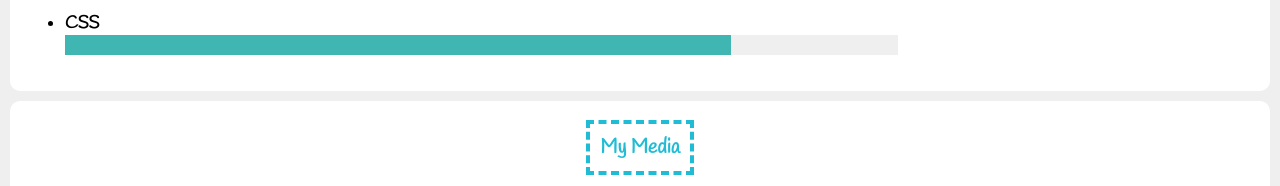
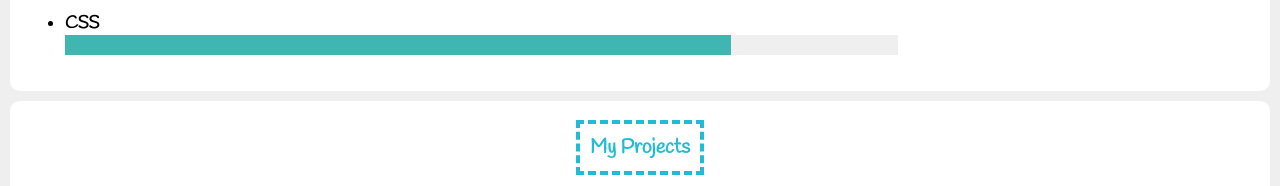
Before and after one commit to MeRichard123/Blog, a plain HTML site: page index.html in a window 1280 px wide. Shown: the part 943-1129 px from the top of the page. Drawn offline with Linux system fonts and the light colour scheme.

Commit message:
Update index.html

```diff
--- a/index.html
+++ b/index.html
@@ -121,14 +121,14 @@
     </div>
     <!-- My Skills section end -->
 
-    <!-- Media section start -->
+    <!-- Project section start -->
     <div class="section">
-      <h1><span>My Media</span></h1>
+      <h1><span>My Projects</span></h1>
       <a href="https://merichard123.github.io/Dashboard/" style="pointer:pointer">
         <img class="webmedia" src="2019-11-30.png" height="150" width="300"</img>
       </a>
     </div>
-    <!-- Media section end -->
+    <!-- Project section end -->
 
     <!-- Form section start -->
     <div class="section">
```
